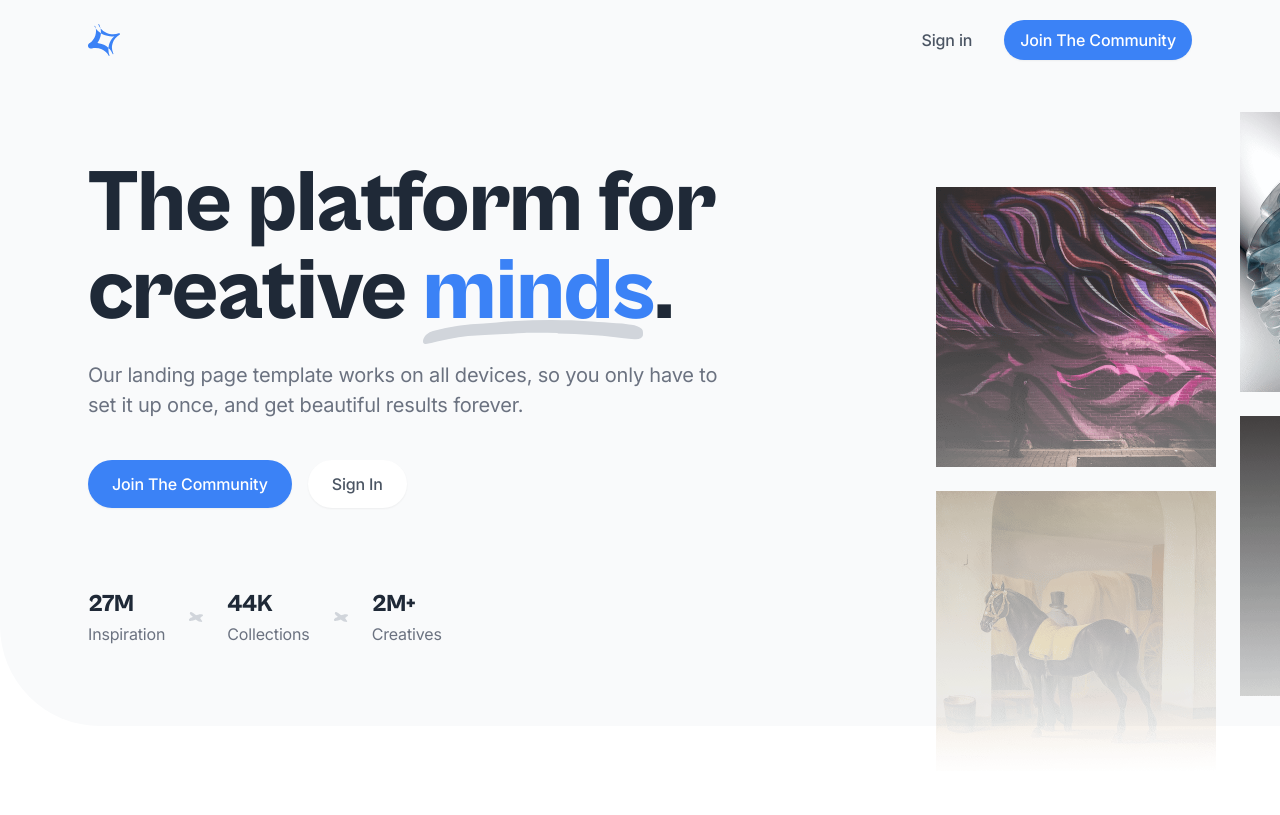
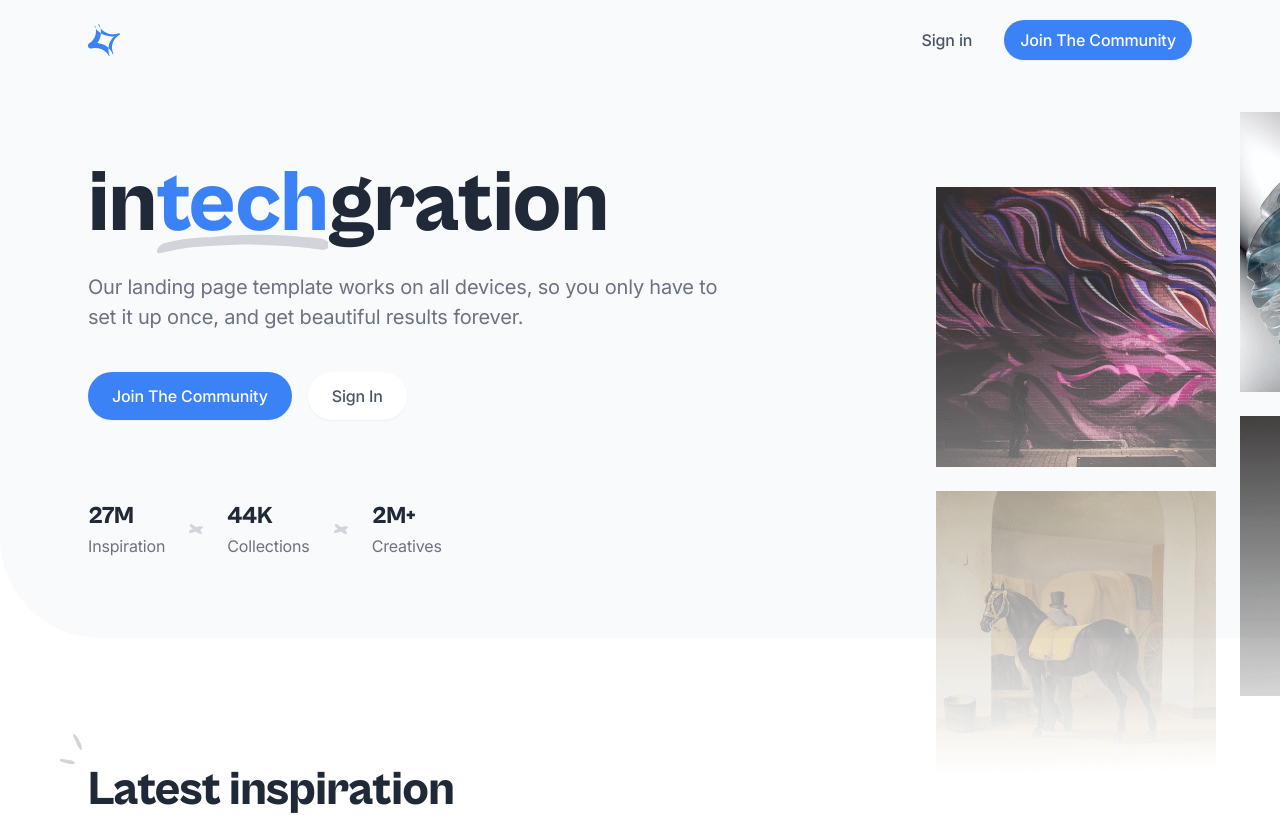
Before and after one commit to in-tech-gration/website, a Next.js app: page / in a window 1280 px wide. Shown: the top 815 px of the page. Built offline with nearby package versions, Linux system fonts and the light colour scheme.

Commit message:
updated title to test CI workflow hero.tsx

```diff
--- a/components/hero.tsx
+++ b/components/hero.tsx
@@ -16,7 +16,7 @@ export default function Hero() {
             <div className="md:w-[640px]">
               {/* Copy */}
               <h1 className="h1 font-cabinet-grotesk mb-6" data-aos="fade-right" data-aos-delay="100">
-                The platform for creative{' '}
+                in
                 <span className="relative inline-flex text-blue-500">
                   <svg
                     className="absolute left-0 top-full -mt-4 max-w-full -z-10"
@@ -31,9 +31,9 @@ export default function Hero() {
                       fillRule="evenodd"
                     />
                   </svg>
-                  minds
+                  tech
                 </span>
-                .
+                gration
               </h1>
               <p className="text-xl text-gray-500 mb-10" data-aos="fade-right" data-aos-delay="200">
                 Our landing page template works on all devices, so you only have to set it up once, and get beautiful results forever.
```
